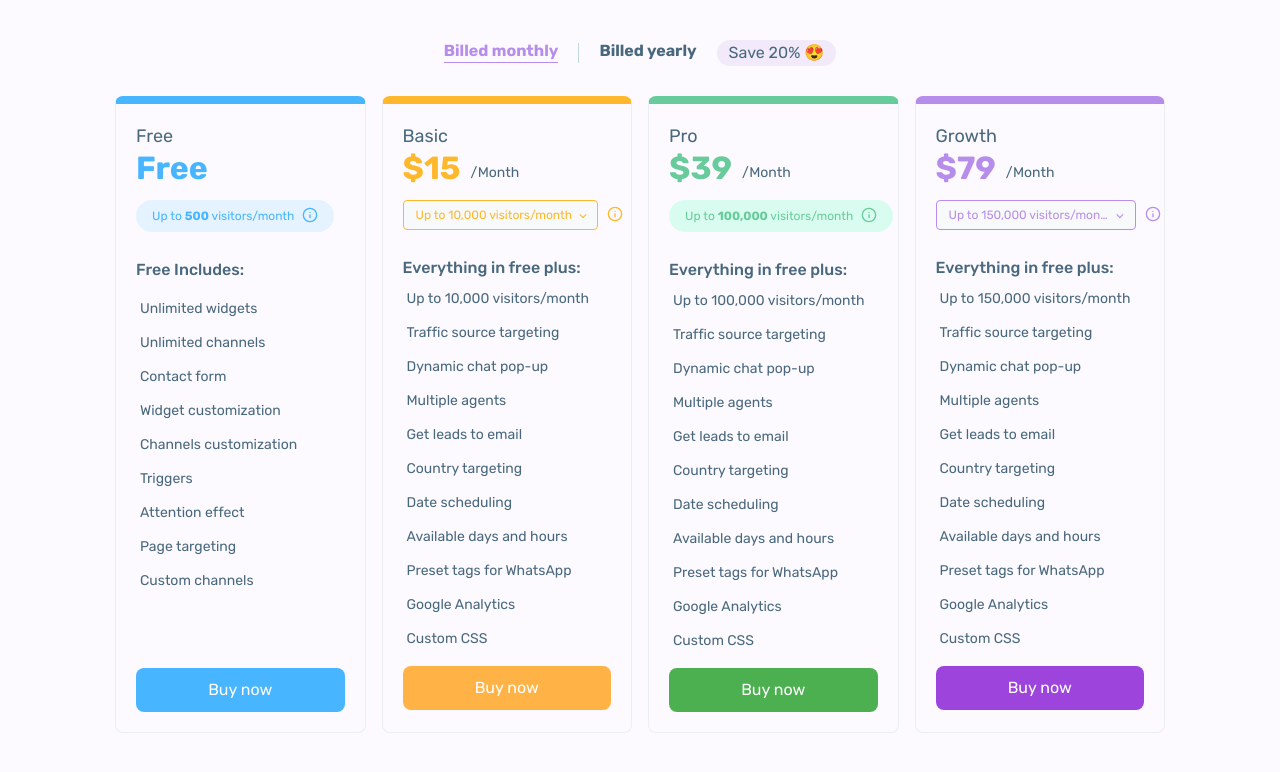
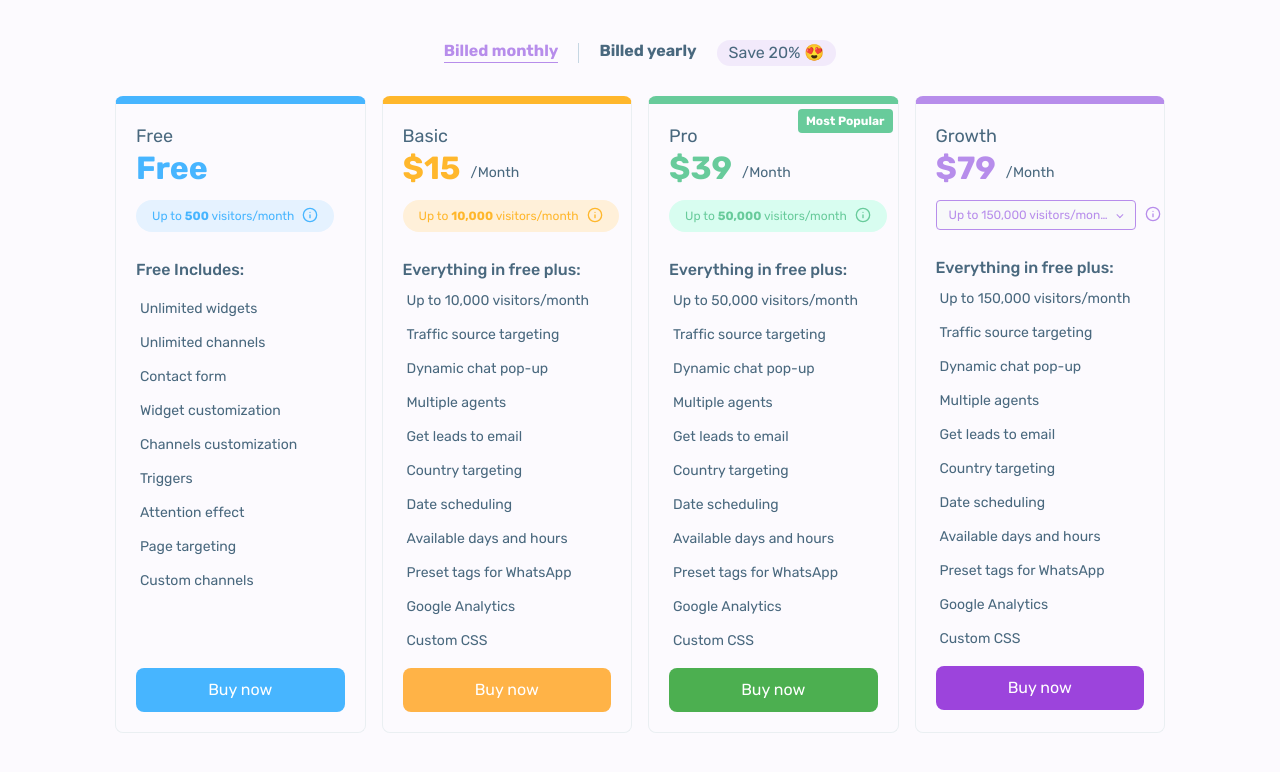
Before and after one commit to RuhulAmin3/pricing-table, a React (Vite) app: page / in a window 1280 px wide. Shown: the top 772 px of the page. Built offline with nearby package versions, Linux system fonts and the light colour scheme.

Commit message:
refector: enhance PricingCard component to display 'Most Popular' label for the Pro plan and update styled components for better structure

```diff
--- a/src/assets/data.json
+++ b/src/assets/data.json
@@ -53,87 +53,9 @@
       }
     },
     {
-            "name": "Basic",
-            "price": "$18",
-            "title": "Up to <strong>20,000</strong> visitors/month",
-            "text": "The total number of unique visitors who can view Chaty on your website each month. The visitors' counter resets once every month",
-            "details": {
-                "1_year": {
-                    "price": "$18",
-                    "price_postfix": "/Month",
-                    "plan_type": "Billed monthly",
-                    "plan_info": "",
-                    "dd_text": "Billed monthly",
-                    "btn_text": "Buy now",
-                    "price_id": "#3"
-                },
-                "2_year": {
-                    "price": "$15",
-                    "price_postfix": "/Month",
-                    "plan_type": "Billed annually",
-                    "plan_info": "Save $",
-                    "dd_text": "Billed annually",
-                    "btn_text": "Buy now",
-                    "price_id": "#4"
-                }
-            }
-        },
-        {
-            "name": "Basic",
-            "price": "$25",
-            "title": "Up to <strong>30,000</strong> visitors/month",
-            "text": "The total number of unique visitors who can view Chaty on your website each month. The visitors' counter resets once every month",
-            "details": {
-                "1_year": {
-                    "price": "$25",
-                    "price_postfix": "/Month",
-                    "plan_type": "Billed monthly",
-                    "plan_info": "",
-                    "dd_text": "Billed monthly",
-                    "btn_text": "Buy now",
-                    "price_id": "#3"
-                },
-                "2_year": {
-                    "price": "$21",
-                    "price_postfix": "/Month",
-                    "plan_type": "Billed annually",
-                    "plan_info": "Save $",
-                    "dd_text": "Billed annually",
-                    "btn_text": "Buy now",
-                    "price_id": "#4"
-                }
-            }
-        },
-        {
-            "name": "Basic",
-            "price": "$30",
+      "name": "Pro",
+      "price": "$39",
       "title": "Up to <strong>50,000</strong> visitors/month",
-            "text": "The total number of unique visitors who can view Chaty on your website each month. The visitors' counter resets once every month",
-            "details": {
-                "1_year": {
-                    "price": "$30",
-                    "price_postfix": "/Month",
-                    "plan_type": "Billed monthly",
-                    "plan_info": "",
-                    "dd_text": "Billed monthly",
-                    "btn_text": "Buy now",
-                    "price_id": "#3"
-                },
-                "2_year": {
-                    "price": "$26",
-                    "price_postfix": "/Month",
-                    "plan_type": "Billed annually",
-                    "plan_info": "Save $",
-                    "dd_text": "Billed annually",
-                    "btn_text": "Buy now",
-                    "price_id": "#4"
-                }
-            }
-        },
-        {
-            "name": "Pro",
-            "price": "$46",
-            "title": "Up to <strong>100,000</strong> visitors/month",
       "text": "The total number of unique visitors who can view Chaty on your website each month. The visitors' counter resets once every month",
       "details": {
         "1_year": {
--- a/src/components/PricingTable/PricingCard.tsx
+++ b/src/components/PricingTable/PricingCard.tsx
@@ -29,7 +29,10 @@ export const PricingCard = ({
   }, []);
 
   return (
-    <StyledPricingCard $variant={plan[0].name as Variant}>
+    <StyledPricingCard
+      $isPopular={plan[0].name === "Pro"}
+      $variant={plan[0].name as Variant}
+    >
       <PricingCardHeader plan={plan} pricingPlanStatus={pricingPlanStatus} />
       <PricingFeatureLists
         planName={plan[0].name}
--- a/src/components/PricingTable/styled.pricingTable.ts
+++ b/src/components/PricingTable/styled.pricingTable.ts
@@ -8,12 +8,34 @@ export const StyledPricingTable = styled.div`
   gap: 16px;
 `;
 
-export const StyledPricingCard = styled.div<{ $variant: Variant }>`
+export const StyledPricingCard = styled.div<{
+  $variant: Variant;
+  $isPopular: boolean;
+}>`
   border-radius: 8px;
   padding: 20px;
+  position: relative;
   border: 1px solid #eaeff2;
   border-top: 8px solid ${({ $variant }) => variants[$variant].primaryColor};
   width: 100%;
+
+  ${({ $isPopular, $variant }: { $isPopular: boolean; $variant: Variant }) =>
+    $isPopular &&
+    `
+    &::before {
+      content: 'Most Popular';
+      position: absolute;
+      top: 5px;
+      right: 5px;
+
+      background-color: ${variants[$variant].primaryColor};
+      color: white;
+      font-size: 12px;
+      font-weight: 600;
+      padding: 6px 8px;
+      border-radius: 4px;
+    }
+  `}
 `;
 
 export const StyledPricingCardHeader = styled.div<{ $variant: Variant }>`
@@ -86,5 +108,5 @@ export const DynamicFeature = styled.span`
 export const DropdownBox = styled.div`
   display: flex;
   align-items: center;
-  gap:5px;
+  gap: 5px;
 `;
```
Lines whose indentation alone changed are shown as unchanged.
